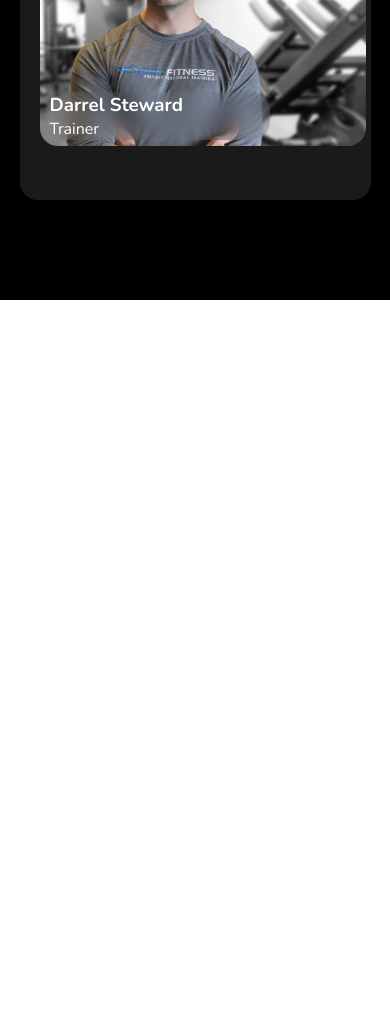
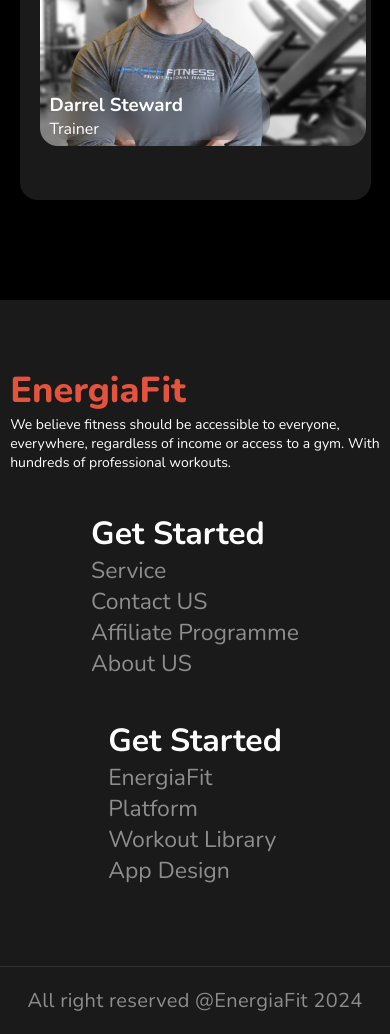
Before and after one commit to learner-of-string/EnergiaFit.org, a plain HTML site: page index.html in a window 390 px wide. Shown: the part 6405-7439 px from the top of the page. Before the commit the page ends 6705 px from the top, so only its background shows below. Drawn offline with nearby package versions, Linux system fonts and the light colour scheme; files whose address does not match are found by name.

Commit message:
absolutely done

```diff
--- a/assets/styles/font.css
+++ b/assets/styles/font.css
@@ -20,6 +20,7 @@ h1,
 h2,
 h3,
 p,
-td {
+td,
+li {
   color: white;
 }
--- a/assets/styles/styles.css
+++ b/assets/styles/styles.css
@@ -319,6 +319,41 @@ option {
   border-radius: 18px;
 }
 
+footer {
+  background-color: black;
+}
+.footer-container {
+  /* margin: 0 10%; */
+  padding-top: 66px;
+  display: flex;
+  justify-content: space-evenly;
+  background-color: #ffffff1a;
+  padding-bottom: 80px;
+}
+
+.footer-container li {
+  color: #ffffff80;
+  font-size: 23px;
+  font-weight: 400;
+  text-align: left;
+  list-style-type: none;
+}
+
+.footer-description {
+  font-size: 14px;
+}
+
+footer h6 {
+  color: #ffffff80;
+  font-size: 20px;
+  font-weight: 400;
+  letter-spacing: 0.3px;
+  text-align: center;
+  border-top: 1px solid #ffffff1a;
+  width: 100%;
+  background-color: #ffffff1a;
+  padding: 20px 0;
+}
 /* responsive */
 
 @media screen and (max-width: 576px) {
@@ -373,9 +408,14 @@ option {
     width: 318px;
   }
 
-  .calculator {
+  .calculator,
+  .footer-container {
     flex-direction: column;
     gap: 40px;
+  }
+
+  .footer-container {
+    align-items: center;
   }
 
   .team-container {
--- a/index.html
+++ b/index.html
@@ -264,5 +264,36 @@
         </div>
       </section>
     </main>
+    <footer>
+      <div class="footer-container">
+        <div>
+          <h1 class="site-title footer-title">EnergiaFit</h1>
+          <p class="footer-description section-description">
+            We believe fitness should be accessible to everyone, <br />
+            everywhere, regardless of income or access to a gym. With <br />
+            hundreds of professional workouts.
+          </p>
+        </div>
+        <div>
+          <h1>Get Started</h1>
+          <ul>
+            <li>Service</li>
+            <li>Contact US</li>
+            <li>Affiliate Programme</li>
+            <li>About US</li>
+          </ul>
+        </div>
+        <div>
+          <h1>Get Started</h1>
+          <ul>
+            <li>EnergiaFit</li>
+            <li>Platform</li>
+            <li>Workout Library</li>
+            <li>App Design</li>
+          </ul>
+        </div>
+      </div>
+      <h6>All right reserved @EnergiaFit 2024</h6>
+    </footer>
   </body>
 </html>
```
